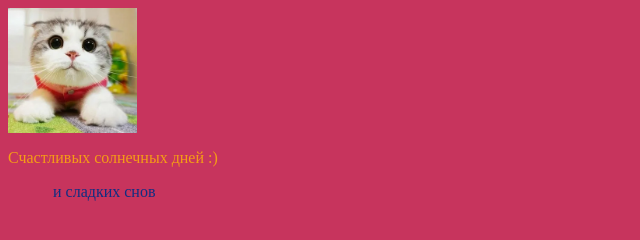
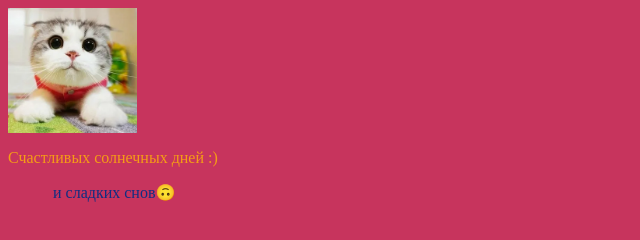
Before and after one commit to vipsa8/suitick, a plain HTML site: page index.html in a window 1280 px wide. Shown: the full height of the page, 0-640 px from the left. Drawn offline with Linux system fonts and the light colour scheme.

Commit message:
Update index.html

```diff
--- a/index.html
+++ b/index.html
@@ -11,6 +11,6 @@
  <body style="background:#c7345d">
   <img src="cat.jpg" style="height:125"></img>
   <p class="f" style="">Счастливых солнечных дней :)</p>
-  <p class="d" style="margin-left:45">и сладких снов </p>
+  <p class="d" style="margin-left:45">и сладких снов🙃 </p>
  </body>
 <html>
```
